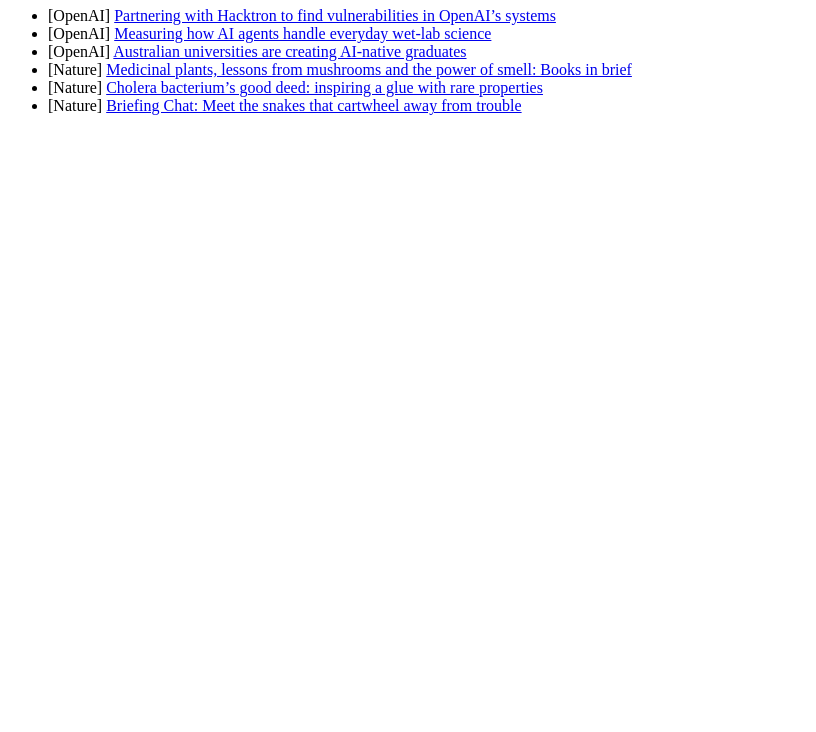
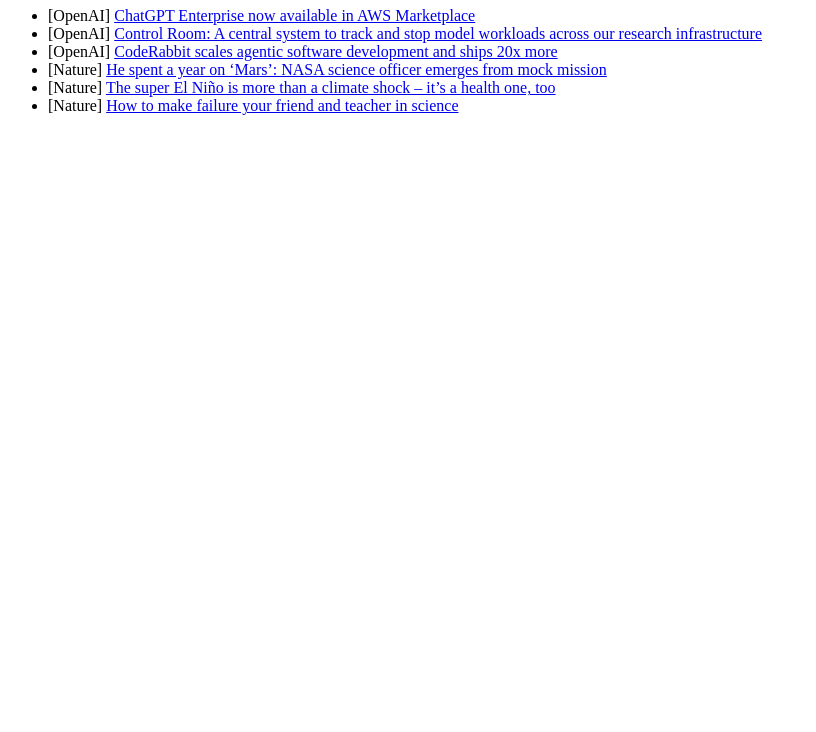
Before and after one commit to FloodTao/my-news-factory, a plain HTML site: page index.html in a window 1280 px wide. Shown: the part 68-800 px from the top of the page, without its empty margins (0-816 px from the left). Drawn offline with Linux system fonts and the light colour scheme.

Commit message:
Update News Report

```diff
--- a/index.html
+++ b/index.html
@@ -1 +1 @@
-<html><meta charset='utf-8'><body><h1>今日全球资讯</h1><ul><li>[OpenAI] <a href='https://openai.com/index/partnering-with-hacktron'>Partnering with Hacktron to find vulnerabilities in OpenAI’s systems</a></li><li>[OpenAI] <a href='https://openai.com/index/measuring-how-ai-agents-handle-wet-lab-science'>Measuring how AI agents handle everyday wet-lab science</a></li><li>[OpenAI] <a href='https://openai.com/index/australian-universities-ai-native-graduates'>Australian universities are creating AI-native graduates</a></li><li>[Nature] <a href='https://www.nature.com/articles/d41586-026-03595-x'>Medicinal plants, lessons from mushrooms and the power of smell: Books in brief</a></li><li>[Nature] <a href='https://www.nature.com/articles/d41586-026-03630-x'>Cholera bacterium’s good deed: inspiring a glue with rare properties</a></li><li>[Nature] <a href='https://www.nature.com/articles/d41586-026-03632-9'>Briefing Chat: Meet the snakes that cartwheel away from trouble</a></li></ul></body></html>
+<html><meta charset='utf-8'><body><h1>今日全球资讯</h1><ul><li>[OpenAI] <a href='https://openai.com/index/chatgpt-enterprise-aws-marketplace'>ChatGPT Enterprise now available in AWS Marketplace</a></li><li>[OpenAI] <a href='https://openai.com/index/control-room'>Control Room: A central system to track and stop model workloads across our research infrastructure</a></li><li>[OpenAI] <a href='https://openai.com/index/coderabbit-codex-daybreak'>CodeRabbit scales agentic software development and ships 20x more</a></li><li>[Nature] <a href='https://www.nature.com/articles/d41586-026-03588-w'>He spent a year on ‘Mars’: NASA science officer emerges from mock mission</a></li><li>[Nature] <a href='https://www.nature.com/articles/d41586-026-03628-5'>The super El Niño is more than a climate shock – it’s a health one, too</a></li><li>[Nature] <a href='https://www.nature.com/articles/d41586-026-03654-3'>How to make failure your friend and teacher in science</a></li></ul></body></html>
```
